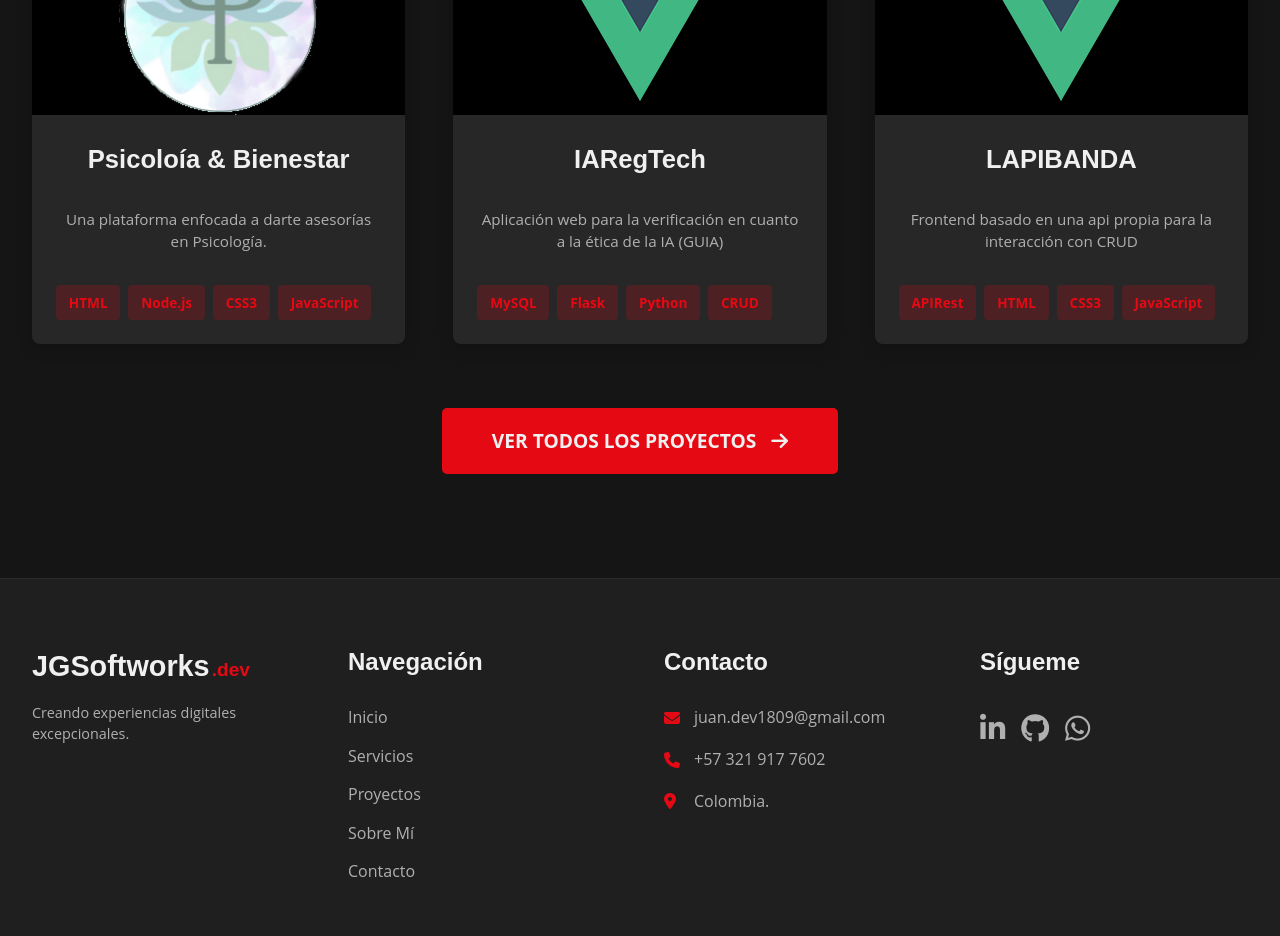
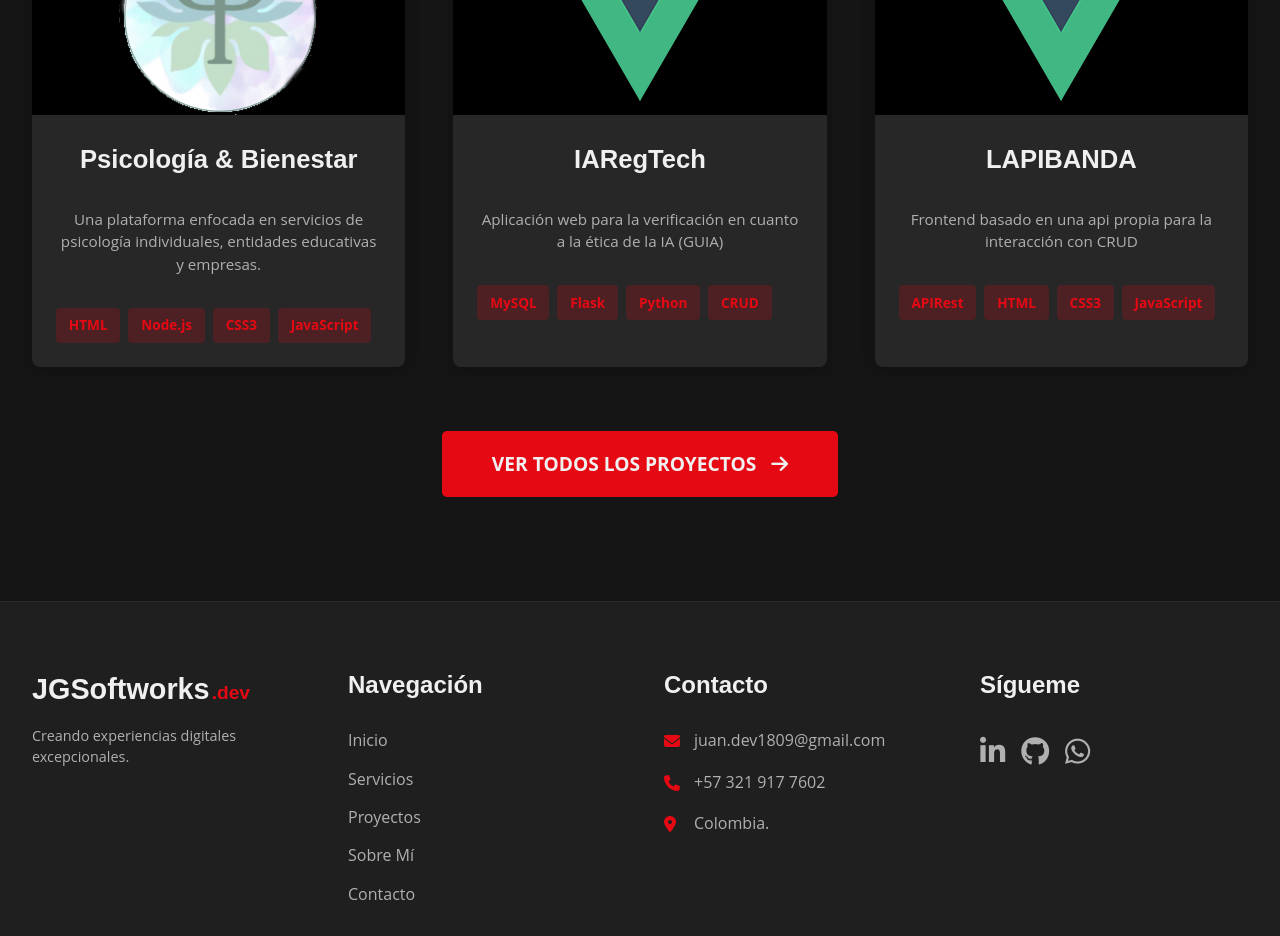
Before and after one commit to SGSoftworks/sgsoftworks-site, a Vue app: page / in a window 1280 px wide. Shown: the part 2320-3256 px from the top of the page. Built offline with nearby package versions, Linux system fonts and the light colour scheme.

Commit message:
Update HomeView.vue

```diff
--- a/src/views/HomeView.vue
+++ b/src/views/HomeView.vue
@@ -73,8 +73,8 @@
         <ProjectCard
           data-aos="fade-up"
           data-aos-delay="100"
-          title="Psicoloía & Bienestar"
-          description="Una plataforma enfocada a darte asesorías en Psicología."
+          title="Psicología & Bienestar"
+          description="Una plataforma enfocada en servicios de psicología individuales, entidades educativas y empresas."
           :image="require('@/assets/projects-images/project1.webp')"
           :technologies="['HTML', 'Node.js', 'CSS3', 'JavaScript']"
           liveLink="https://psicologiaybienestar.github.io/"
```
